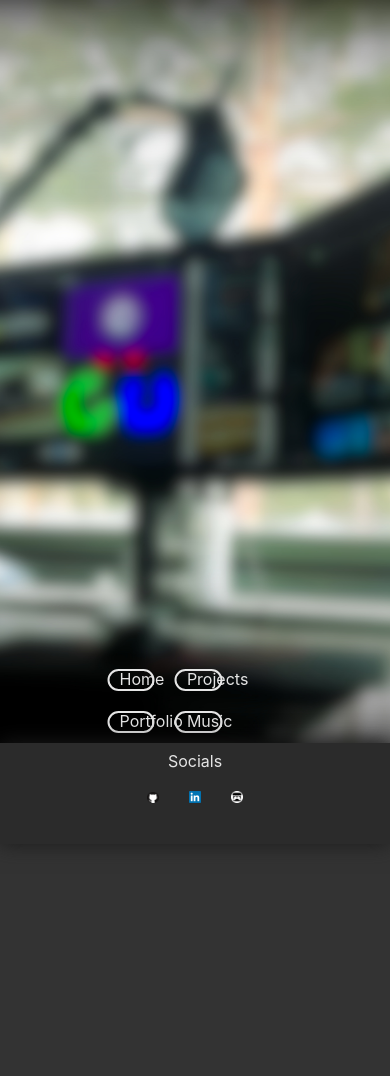
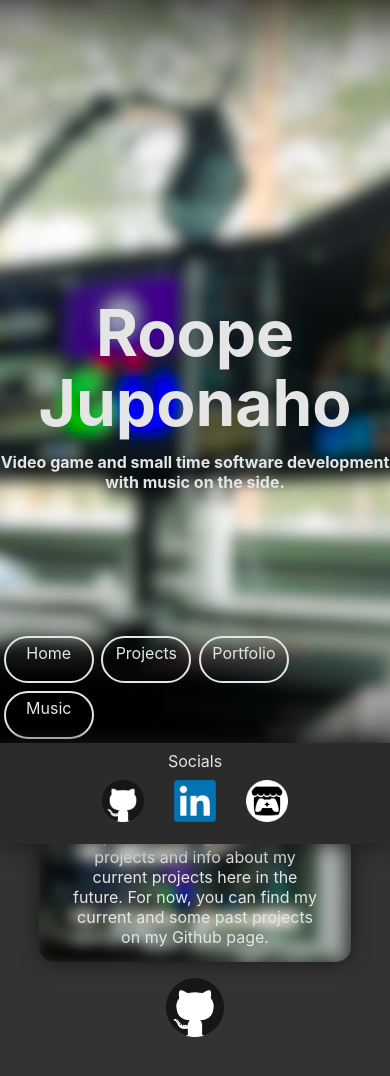
Before and after one commit to Tturna/portfolio-site-3.0, a React (Create React App) app: page /Projects in a window 390 px wide. Shown: the top 1076 px of the page. Before the commit the page ends 918 px from the top, so only its background shows below. Built offline with nearby package versions, Linux system fonts and the light colour scheme.

Commit message:
project page and basic responsiveness

```diff
--- a/src/App.css
+++ b/src/App.css
@@ -21,6 +21,25 @@ h2 {
     object-fit: cover;
 }
 
+.titlebox {
+    position: absolute;
+    width: 100%;
+    bottom: 45%;
+    left: 50%;
+    transform: translate(-50%, 0);
+    text-align: center;
+}
+
+.titlebox h1 {
+    font-size: 4em;
+    margin: 0;
+    line-height: 1.1em;
+}
+
+.titlebox h2 {
+    font-size: 1em;
+}
+
 .buttonarray {
     position: absolute;
     bottom: 0;
@@ -28,13 +47,18 @@ h2 {
     transform: translate(-50%, 0);
 }
 
+.buttoncenter {
+    width: fit-content;
+    margin: auto;
+}
+
 .roundbutton {
     display: inline-block;
     width: 6vw;
     height: 2vw;
     line-height: 2vw;
-    padding: 5px 10px;
-    margin: 10px;
+    padding: 5px 1vw;
+    margin: 1vw;
     border: 2px solid #e5e5e5;
     border-radius: 25px;
     text-align: center;
@@ -48,8 +72,8 @@ h2 {
 
 .socialbar a {
     display: inline-block;
-    width: 3vw;
-    height: 3vw;
+    width: 5vh;
+    height: 5vh;
     margin: 0 15px;
 }
 
@@ -60,6 +84,7 @@ h2 {
 
 .socialbar ul {
     padding: 0;
+    margin: 0;
 }
 
 .socialbar li {
@@ -70,6 +95,49 @@ h2 {
 
 .socialbar li:hover {
     transform: scale(1.2, 1.2);
+}
+
+.descarea {
+    width: 100%;
+    height: 30vh;
+}
+
+.descbox {
+    position: relative;
+    display: inline-block;
+    width: 40vw;
+    margin-left: 10vw;
+    border-radius: 15px;
+    box-shadow: 0px 0px 20px #1B1B1B;
+    vertical-align: middle;
+    overflow: hidden;
+}
+
+.descbox img {
+    position: absolute;
+    left: 0;
+    top: -60%;
+    width: 100%;
+    object-fit: cover;
+    filter: blur(7px);
+}
+
+.descbox p {
+    position: relative;
+    display: inline-block;
+    width: 80%;
+    padding: 15px;
+    margin: 0;
+}
+
+#img {
+    display: inline-block;
+    width: 10vw;
+    height: 10vw;
+    border-radius: 50%;
+    margin-left: 5vw;
+    box-shadow: 0px 0px 20px #1B1B1B;
+    vertical-align: middle;
 }
 
 .centercontent {
@@ -126,6 +194,17 @@ h2 {
     transform: translate(0, 0);
 }
 
+#projectlink {
+    width: 15vw;
+    height: 15vw;
+    transform: scale(1,1);
+    transition: transform 200ms;
+}
+
+#projectlink:hover {
+    transform: scale(1.1, 1.1);
+}
+
 footer {
     position: fixed;
     bottom: 0;
@@ -144,6 +223,59 @@ footer p {
     transform: translate(0, 0);
 }
 
+@media screen and (max-width: 950px) {
+    .buttonarray {
+        width: 100%;
+    }
+
+    .roundbutton {
+        width: 20vw;
+        height: 4vh;
+        line-height: normal;
+    }
+
+    .descbox {
+        width: 80%;
+        margin: auto;
+    }
+
+    .descarea #img {
+        display: none;
+    }
+}
+
+@media screen and (max-width: 560px) {
+    .titlebox {
+        bottom: 40%;
+    }
+
+    .contentarea {
+        width: 80%;
+        margin: auto 0 auto 2vw;
+    }
+
+    .contentbox {
+        width: 100%;
+        height: 30vh;
+    }
+}
+
+@media screen and (max-width: 510px) {
+    .titlebox {
+        bottom: 32%
+    }
+
+    .descarea {
+        height: auto;
+        margin-bottom: 2vh;
+    }
+
+    .descbox img {
+        top: auto;
+        height: 100%;
+    }
+}
+
 .maineasein {
     animation-name: maineasein;
     animation-duration: 1s;
@@ -153,6 +285,20 @@ footer p {
 
 .maineaseout {
     animation-name: maineaseout;
+    animation-duration: 1s;
+    animation-iteration-count: 1;
+    animation-fill-mode: forwards;
+}
+
+.titlehideup100 {
+    animation-name: titlehideup100;
+    animation-duration: 1s;
+    animation-iteration-count: 1;
+    animation-fill-mode: forwards;
+}
+
+.titlerevealdown100 {
+    animation-name: titlerevealdown100;
     animation-duration: 1s;
     animation-iteration-count: 1;
     animation-fill-mode: forwards;
@@ -187,3 +333,23 @@ footer p {
         transform: translate(0, 0);
     }
 }
+
+@keyframes titlehideup100 {
+    from {
+        transform: translate(-50%, 0);
+    }
+
+    to {
+        transform: translate(-50%, -100%);
+    }
+}
+
+@keyframes titlerevealdown100 {
+    from {
+        transform: translate(-50%, -100%);
+    }
+
+    to {
+        transform: translate(-50%, 0%);
+    }
+}
--- a/src/App.js
+++ b/src/App.js
@@ -39,7 +39,14 @@ function App() {
     // If clicking the home button, use easein animation
     // Otherwise use easeout animation
     // If ease out has already played and the user clicked on a non-home button, do nothing and return
-    var animName = animUp && btnName === "home" ? "maineasein" : "maineaseout";
+    var mainAnimName = "maineaseout";
+    var titleAnimName = "titlehideup100";
+
+    if (animUp && btnName === "home") {
+      mainAnimName = "maineasein";
+      titleAnimName = "titlerevealdown100"
+    }
+
     if ((animUp && btnName !== "home") ||
         (!animUp && btnName === "home"))
     {
@@ -47,11 +54,15 @@ function App() {
     }
 
     const main = document.getElementById('main');
+    const title = document.getElementById('title');
 
     main.classList.remove("maineaseout"); // reset animation
     main.classList.remove("maineasein");
-    void main.offsetWidth; // trigger reflow
-    main.classList.add(animName); // start animation
+    title.classList.remove("titlehidedown100");
+    title.classList.remove("titlerevealdown100");
+    void main.offsetWidth; // trigger reflow (don't quite understand this, I kinda stole it)
+    main.classList.add(mainAnimName); // start animation
+    title.classList.add(titleAnimName)
     animUp = !animUp;
   };
 
@@ -78,13 +89,20 @@ function App() {
 
         <div className='mainbox' id='main'>
 
-          <img src=".\imgs\mainimg.jpg" alt="background" />
+          <img src=".\imgs\mainimg.jpg" alt="main background" />
+
+          <div className="titlebox" id="title">
+            <h1>Roope Juponaho</h1>
+            <h2>Video game and small time software development with music on the side.</h2>
+          </div>
 
           <div className='buttonarray'>
-            <NavLink to="/"><div className='roundbutton' onClick={() => {anim("home");}}>Home</div></NavLink>
-            <NavLink to="/Projects"><div className='roundbutton' onClick={() => {anim("projects");}}>Projects</div></NavLink>
-            <NavLink to="/Portfolio"><div className='roundbutton' onClick={() => {anim("portfolio");}}>Portfolio</div></NavLink>
-            <NavLink to="/Music"><div className='roundbutton' onClick={() => {anim("music");}}>Music</div></NavLink>
+            <div className="buttoncenter">
+              <NavLink to="/"><div className='roundbutton' onClick={() => {anim("home");}}>Home</div></NavLink>
+              <NavLink to="/Projects"><div className='roundbutton' onClick={() => {anim("projects");}}>Projects</div></NavLink>
+              <NavLink to="/Portfolio"><div className='roundbutton' onClick={() => {anim("portfolio");}}>Portfolio</div></NavLink>
+              <NavLink to="/Music"><div className='roundbutton' onClick={() => {anim("music");}}>Music</div></NavLink>
+            </div>
           </div>
         </div>
 
--- a/src/Music.js
+++ b/src/Music.js
@@ -6,6 +6,21 @@ class Music extends Component {
         return (
             <div>
                 <h2>Music</h2>
+
+                <div className="descarea centercontent">
+                    <div className="descbox">
+                        <img src=".\imgs\mainimg.jpg" alt="main background"/>
+                        <p>
+                            I make music as a hobby. Here you can find some tracks that
+                            I've marked as "finished". I try to combine metal into
+                            different types of electronic music from time to time.
+                        </p>
+                    </div>
+
+                    <div id="img">
+
+                    </div>
+                </div>
 
                 <div className="feature">
                     <div className="musicbox featuredbox">
--- a/src/Portfolio.js
+++ b/src/Portfolio.js
@@ -19,6 +19,23 @@ class Portfolio extends Component {
         return (
             <div className="centercontent">
                 <h2>Portfolio</h2>
+
+                <div className="descarea">
+                    <div className="descbox">
+                        <img src=".\imgs\mainimg.jpg" alt="main background"/>
+                        <p>
+                            Here is a list of mostly personal hobby projects that
+                            I've done through the years. This doesn't quite include
+                            everything, since some projects are similar to others.
+                            As one could probably tell, my interests are diverse.
+                            You can find my work experience on my LinkedIn page.
+                        </p>
+                    </div>
+
+                    <div id="img">
+
+                    </div>
+                </div>
 
                 <div className="contentarea" id="portfolio">
                     <div className="contentrow">
--- a/src/Projects.js
+++ b/src/Projects.js
@@ -3,8 +3,29 @@ import React, { Component } from "react";
 class Projects extends Component {
     render() {
         return (
-            <div>
+            <div className="centercontent">
                 <h2>Projects</h2>
+
+                <div className="descarea">
+                    <div className="descbox">
+                        <img src=".\imgs\mainimg.jpg" alt="main background"/>
+                        <p>
+                            I plan on having interactive projects and info about my current
+                            projects here in the future.
+                            For now, you can find my current and some past projects
+                            on my Github page.
+                        </p>
+                    </div>
+
+                    <div id="img">
+
+                    </div>
+                </div>
+
+                <a href="https://github.com/Tturna" target="_blank" rel="noreferrer">
+                    <img id="projectlink" src=".\imgs\socials\github.png" alt="github logo"/>
+                </a>
+
             </div>
         );
     }
```
